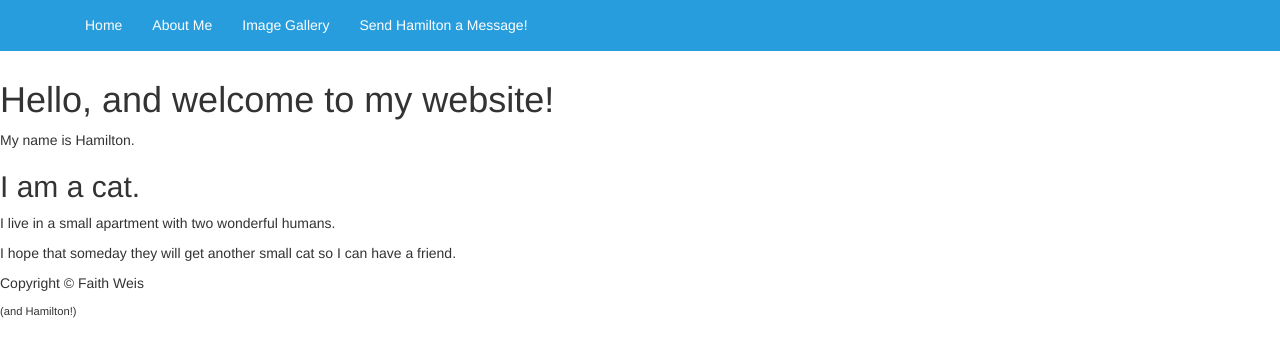
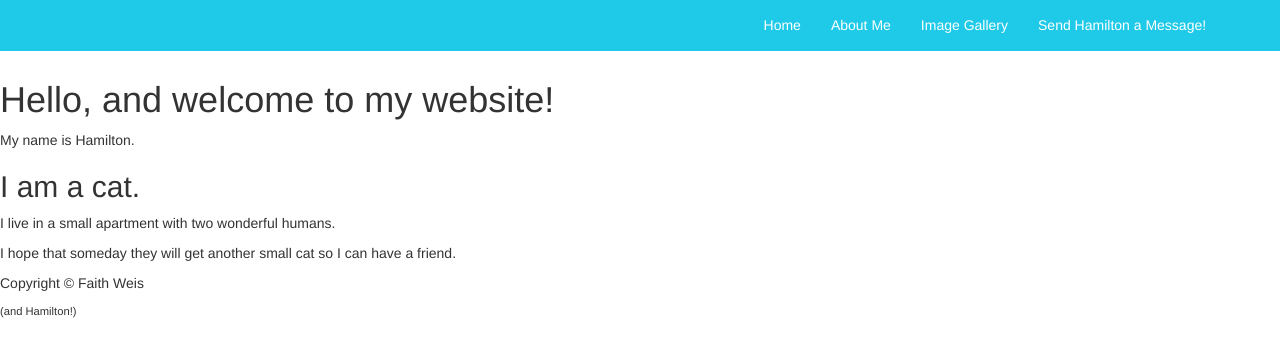
Before and after one commit to flw16/hamiltonacat, a Python web app: template templates/home.html in a window 1280 px wide. Shown: the top 357 px of the page. Run offline with Jinja, Linux system fonts and the light colour scheme; the template is opened without the code that fills it, so the values that code supplies are empty; some libraries are stand-ins or nearby versions.

Commit message:
Styling Navbar
Simplifying and Styling the Navbar.

```diff
--- a/static/styles.css
+++ b/static/styles.css
@@ -1,11 +1,11 @@
 .navbar-trans {
-	background-color:#279ddd;
+	background-color:#1FCAE8;
     color:#fff;
     text-align: right;
 }
 
 .navbar-trans li>a:hover,.navbar-trans li>a:focus,.navbar-trans li.active {
-	background-color:#38afef;
+	background-color:#2161E8;
 }
 
 .navbar-trans a{
--- a/templates/base.html
+++ b/templates/base.html
@@ -12,23 +12,13 @@
 	<header>
 		<nav class="navbar navbar-trans navbar-fixed-top" role="navigation">
 		  <div class="container">
-		    <div class="navbar-header">
-		      <button type="button" class="navbar-toggle" data-toggle="collapse" data-target="#navbar-collapsible">
-		        <span class="sr-only">Toggle navigation</span>
-		        <span class="icon-bar"></span>
-		        <span class="icon-bar"></span>
-		        <span class="icon-bar"></span>
-		      </button>
-		    </div>
-		    <div class="navbar-collapse collapse" id="navbar-collapsible">
-		      <ul class="nav navbar-nav navbar-left">
-		        <li><a href = "home.html">Home</a></li>
+		    <ul class="nav navbar-nav navbar-right">
+		    	<li><a href = "home.html">Home</a></li>
 		        <li><a href = "about.html">About Me</a></li>
 		        <li><a href = "gallery.html">Image Gallery</a></li>
 		    	<li><a href = "message.html">Send Hamilton a Message!</a></li>
 		        <li>&nbsp;</li>
-		      </ul>
-		    </div>
+		    </ul>
 		  </div>
 		</nav>
 
@@ -42,7 +32,8 @@
 	{% endblock %}
 
 	<footer>
-		<p>Copyright &copy; Faith Weis</p> <p id="plus">(and Hamilton!)</p>
+		<p>Copyright &copy; Faith Weis</p>
+		<p id="plus">(and Hamilton!)</p>
 	</footer>
 	<!-- Jquery goes here -->
 	<script   src="http://code.jquery.com/jquery-2.2.2.min.js"   integrity="sha256-36cp2Co+/62rEAAYHLmRCPIych47CvdM+uTBJwSzWjI="   crossorigin="anonymous"></script>
```
